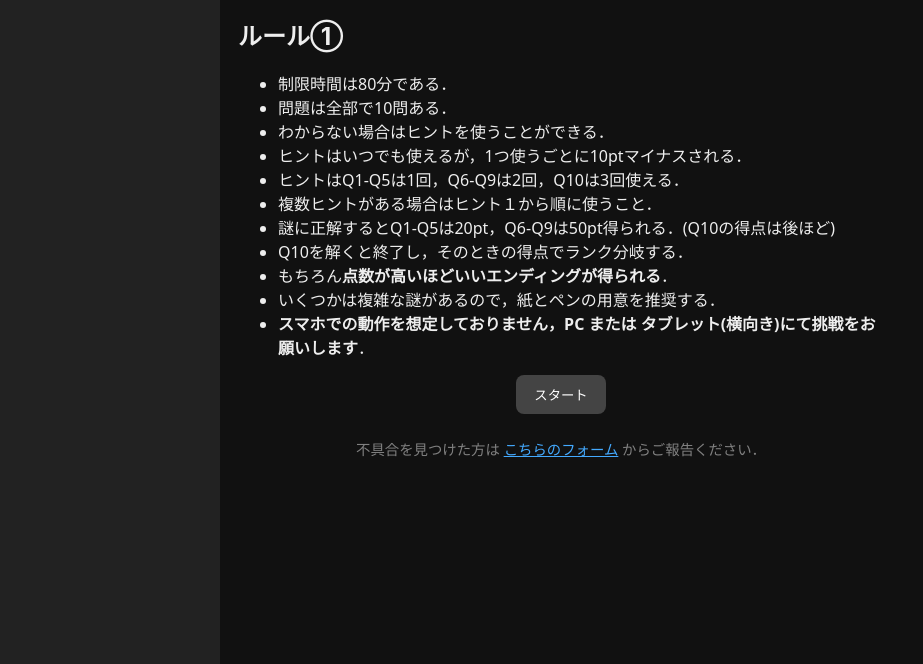
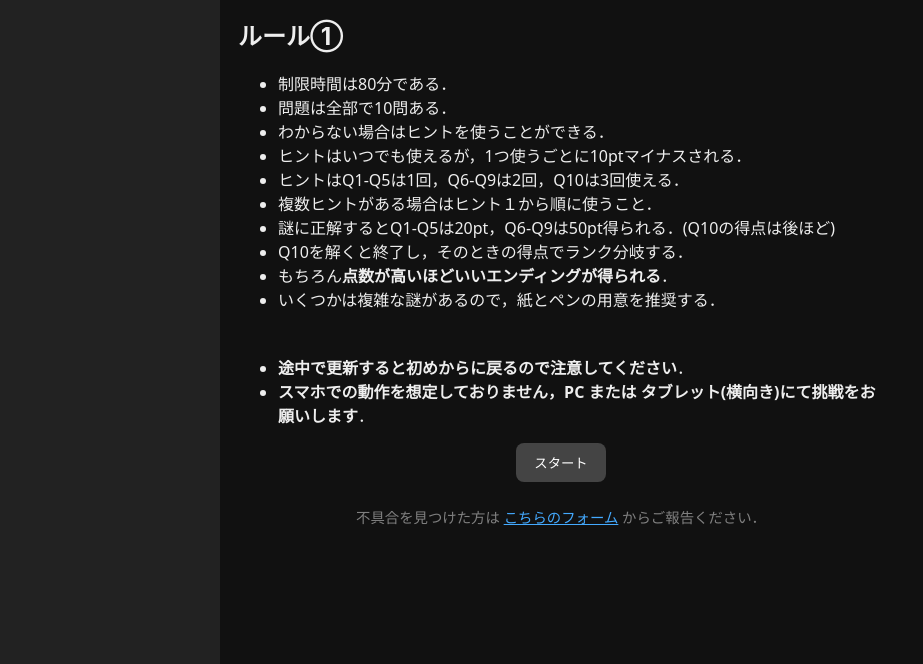
Before and after one commit to voxmaai/zetsubonazo, a plain HTML site: page index.html in a window 1280 px wide. Shown: the part 136-800 px from the top of the page, without its empty margins (0-923 px from the left). Drawn offline with Linux system fonts and the light colour scheme.

Commit message:
Add files via upload

```diff
--- a/index.html
+++ b/index.html
@@ -126,6 +126,8 @@ const puzzles = [
 <li>Q10を解くと終了し，そのときの得点でランク分岐する．</li>
 <li>もちろん<b>点数が高いほどいいエンディングが得られる</b>．</li>
 <li>いくつかは複雑な謎があるので，紙とペンの用意を推奨する．</li>
+<br><br>
+<li><b>途中で更新すると初めからに戻るので注意してください</b>．</li>
 <li><b>スマホでの動作を想定しておりません，PC または タブレット(横向き)にて挑戦をお願いします</b>．</li>
 </ul>
 <div style="text-align:center;margin-top:16px;">
```
